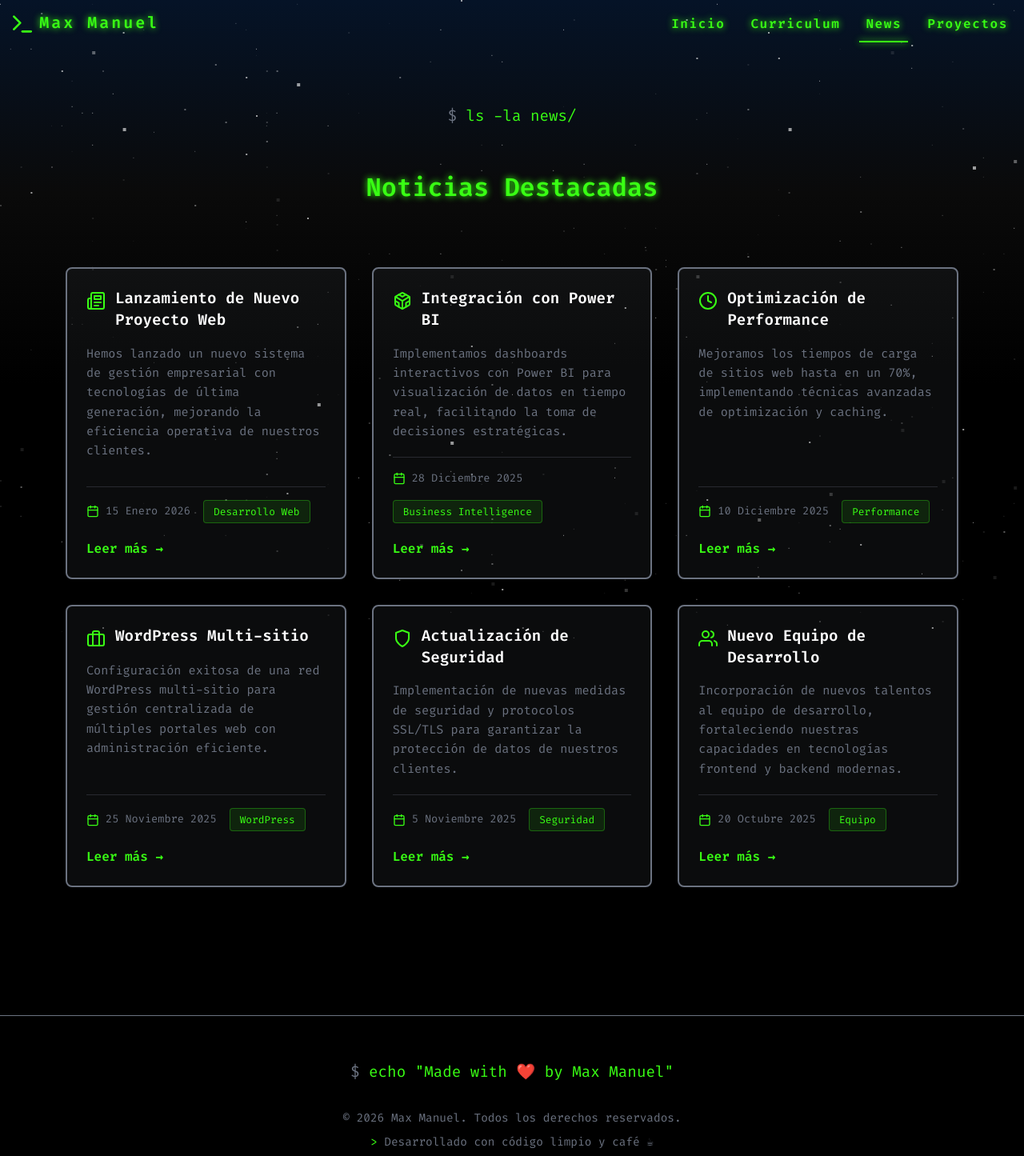
After one commit to maxmanu/maxmanuel, a PHP site: page /news in a window 1280 px wide. The commit adds this page. Shown: the top 1445 px of the page at 80% size. Run offline with PHP 8.4, Linux system fonts and the light colour scheme.

Commit message:
feat: add news

```diff
--- a/assets/css/style.css
+++ b/assets/css/style.css
@@ -397,6 +397,114 @@ html {
   height: 3rem;
 }
 
+/* News Cards */
+.news-grid {
+  display: grid;
+  grid-template-columns: repeat(auto-fit, minmax(320px, 1fr));
+  gap: 2rem;
+  padding: 2rem 0;
+}
+
+.news-card {
+  background: rgba(107, 114, 128, 0.1);
+  border: 2px solid var(--color-secondary);
+  border-radius: 0.5rem;
+  padding: 1.5rem;
+  transition: all 0.3s ease;
+  opacity: 0;
+  transform: translateY(20px);
+  animation: fadeInUp 0.6s ease forwards;
+  display: flex;
+  flex-direction: column;
+}
+
+.news-card:hover {
+  border-color: var(--color-primary);
+  box-shadow: 0 0 20px rgba(57, 255, 20, 0.2);
+  transform: translateY(-5px);
+}
+
+.news-header {
+  display: flex;
+  align-items: flex-start;
+  gap: 0.75rem;
+  margin-bottom: 1rem;
+}
+
+.news-icon {
+  color: var(--color-primary);
+  flex-shrink: 0;
+  margin-top: 0.25rem;
+}
+
+.news-title {
+  color: #ffffff;
+  font-family: "Fira Code", monospace;
+  font-size: 1.2rem;
+  font-weight: 600;
+  margin: 0;
+  line-height: 1.4;
+}
+
+.news-description {
+  color: var(--color-secondary);
+  font-family: "Fira Code", monospace;
+  margin-bottom: 1.25rem;
+  line-height: 1.6;
+  font-size: 0.95rem;
+  flex-grow: 1;
+}
+
+.news-meta {
+  display: flex;
+  flex-wrap: wrap;
+  align-items: center;
+  gap: 1rem;
+  margin-bottom: 1.25rem;
+  padding-top: 1rem;
+  border-top: 1px solid rgba(107, 114, 128, 0.3);
+}
+
+.news-date {
+  display: flex;
+  align-items: center;
+  gap: 0.5rem;
+  color: var(--color-secondary);
+  font-family: "Fira Code", monospace;
+  font-size: 0.85rem;
+}
+
+.news-date svg {
+  color: var(--color-primary);
+}
+
+.news-category {
+  background: rgba(57, 255, 20, 0.1);
+  color: var(--color-primary);
+  padding: 0.25rem 0.75rem;
+  border-radius: 4px;
+  font-size: 0.8rem;
+  font-family: "Fira Code", monospace;
+  border: 1px solid rgba(57, 255, 20, 0.3);
+}
+
+.news-link {
+  color: var(--color-primary);
+  font-family: "Fira Code", monospace;
+  text-decoration: none;
+  display: inline-flex;
+  align-items: center;
+  gap: 0.5rem;
+  font-weight: 600;
+  transition: all 0.3s ease;
+  align-self: flex-start;
+}
+
+.news-link:hover {
+  text-shadow: 0 0 8px var(--color-primary);
+  transform: translateX(5px);
+}
+
 /* Tech Stack Section */
 .tech-category {
   margin-bottom: 2rem;
--- a/index.php
+++ b/index.php
@@ -582,7 +582,7 @@
 
     <div class="row text-center mt-5">
       <div class="col">
-        <a href="/portfolio" class="max-button">
+        <a href="/projects" class="max-button">
           <svg
             xmlns="http://www.w3.org/2000/svg"
             width="20"
--- /dev/null
+++ b/news.php
@@ -0,0 +1,175 @@
+<?php include 'templates/header.php'; ?>
+
+<section class="section-container">
+  <div class="container">
+    <div class="command-line text-center mb-5">
+      <span class="color-secondary">$</span>
+      <span class="color-primary"> ls -la news/</span>
+    </div>
+    <h2 class="section-title text-center mb-5">Noticias Destacadas</h2>
+
+    <!-- Grid de noticias -->
+    <div class="news-grid">
+
+      <!-- Noticia 1 -->
+      <article class="news-card">
+        <div class="news-header">
+          <svg xmlns="http://www.w3.org/2000/svg" width="24" height="24" viewBox="0 0 24 24" fill="none" stroke="currentColor" stroke-width="2" stroke-linecap="round" stroke-linejoin="round" class="news-icon">
+            <path d="M4 22h16a2 2 0 0 0 2-2V4a2 2 0 0 0-2-2H8a2 2 0 0 0-2 2v16a2 2 0 0 1-2 2Zm0 0a2 2 0 0 1-2-2v-9c0-1.1.9-2 2-2h2"></path>
+            <path d="M18 14h-8"></path>
+            <path d="M15 18h-5"></path>
+            <path d="M10 6h8v4h-8V6Z"></path>
+          </svg>
+          <h3 class="news-title">Lanzamiento de Nuevo Proyecto Web</h3>
+        </div>
+        <p class="news-description">Hemos lanzado un nuevo sistema de gestión empresarial con tecnologías de última generación, mejorando la eficiencia operativa de nuestros clientes.</p>
+        <div class="news-meta">
+          <span class="news-date">
+            <svg xmlns="http://www.w3.org/2000/svg" width="16" height="16" viewBox="0 0 24 24" fill="none" stroke="currentColor" stroke-width="2" stroke-linecap="round" stroke-linejoin="round">
+              <rect x="3" y="4" width="18" height="18" rx="2" ry="2"></rect>
+              <line x1="16" y1="2" x2="16" y2="6"></line>
+              <line x1="8" y1="2" x2="8" y2="6"></line>
+              <line x1="3" y1="10" x2="21" y2="10"></line>
+            </svg>
+            15 Enero 2026
+          </span>
+          <span class="news-category">Desarrollo Web</span>
+        </div>
+        <a href="#" class="news-link">Leer más →</a>
+      </article>
+
+      <!-- Noticia 2 -->
+      <article class="news-card">
+        <div class="news-header">
+          <svg xmlns="http://www.w3.org/2000/svg" width="24" height="24" viewBox="0 0 24 24" fill="none" stroke="currentColor" stroke-width="2" stroke-linecap="round" stroke-linejoin="round" class="news-icon">
+            <path d="M21 16V8a2 2 0 0 0-1-1.73l-7-4a2 2 0 0 0-2 0l-7 4A2 2 0 0 0 3 8v8a2 2 0 0 0 1 1.73l7 4a2 2 0 0 0 2 0l7-4A2 2 0 0 0 21 16z"></path>
+            <polyline points="7.5 4.21 12 6.81 16.5 4.21"></polyline>
+            <polyline points="7.5 19.79 7.5 14.6 3 12"></polyline>
+            <polyline points="21 12 16.5 14.6 16.5 19.79"></polyline>
+            <polyline points="3.27 6.96 12 12.01 20.73 6.96"></polyline>
+            <line x1="12" y1="22.08" x2="12" y2="12"></line>
+          </svg>
+          <h3 class="news-title">Integración con Power BI</h3>
+        </div>
+        <p class="news-description">Implementamos dashboards interactivos con Power BI para visualización de datos en tiempo real, facilitando la toma de decisiones estratégicas.</p>
+        <div class="news-meta">
+          <span class="news-date">
+            <svg xmlns="http://www.w3.org/2000/svg" width="16" height="16" viewBox="0 0 24 24" fill="none" stroke="currentColor" stroke-width="2" stroke-linecap="round" stroke-linejoin="round">
+              <rect x="3" y="4" width="18" height="18" rx="2" ry="2"></rect>
+              <line x1="16" y1="2" x2="16" y2="6"></line>
+              <line x1="8" y1="2" x2="8" y2="6"></line>
+              <line x1="3" y1="10" x2="21" y2="10"></line>
+            </svg>
+            28 Diciembre 2025
+          </span>
+          <span class="news-category">Business Intelligence</span>
+        </div>
+        <a href="#" class="news-link">Leer más →</a>
+      </article>
+
+      <!-- Noticia 3 -->
+      <article class="news-card">
+        <div class="news-header">
+          <svg xmlns="http://www.w3.org/2000/svg" width="24" height="24" viewBox="0 0 24 24" fill="none" stroke="currentColor" stroke-width="2" stroke-linecap="round" stroke-linejoin="round" class="news-icon">
+            <circle cx="12" cy="12" r="10"></circle>
+            <polyline points="12 6 12 12 16 14"></polyline>
+          </svg>
+          <h3 class="news-title">Optimización de Performance</h3>
+        </div>
+        <p class="news-description">Mejoramos los tiempos de carga de sitios web hasta en un 70%, implementando técnicas avanzadas de optimización y caching.</p>
+        <div class="news-meta">
+          <span class="news-date">
+            <svg xmlns="http://www.w3.org/2000/svg" width="16" height="16" viewBox="0 0 24 24" fill="none" stroke="currentColor" stroke-width="2" stroke-linecap="round" stroke-linejoin="round">
+              <rect x="3" y="4" width="18" height="18" rx="2" ry="2"></rect>
+              <line x1="16" y1="2" x2="16" y2="6"></line>
+              <line x1="8" y1="2" x2="8" y2="6"></line>
+              <line x1="3" y1="10" x2="21" y2="10"></line>
+            </svg>
+            10 Diciembre 2025
+          </span>
+          <span class="news-category">Performance</span>
+        </div>
+        <a href="#" class="news-link">Leer más →</a>
+      </article>
+
+      <!-- Noticia 4 -->
+      <article class="news-card">
+        <div class="news-header">
+          <svg xmlns="http://www.w3.org/2000/svg" width="24" height="24" viewBox="0 0 24 24" fill="none" stroke="currentColor" stroke-width="2" stroke-linecap="round" stroke-linejoin="round" class="news-icon">
+            <rect x="2" y="7" width="20" height="14" rx="2" ry="2"></rect>
+            <path d="M16 21V5a2 2 0 0 0-2-2h-4a2 2 0 0 0-2 2v16"></path>
+          </svg>
+          <h3 class="news-title">WordPress Multi-sitio</h3>
+        </div>
+        <p class="news-description">Configuración exitosa de una red WordPress multi-sitio para gestión centralizada de múltiples portales web con administración eficiente.</p>
+        <div class="news-meta">
+          <span class="news-date">
+            <svg xmlns="http://www.w3.org/2000/svg" width="16" height="16" viewBox="0 0 24 24" fill="none" stroke="currentColor" stroke-width="2" stroke-linecap="round" stroke-linejoin="round">
+              <rect x="3" y="4" width="18" height="18" rx="2" ry="2"></rect>
+              <line x1="16" y1="2" x2="16" y2="6"></line>
+              <line x1="8" y1="2" x2="8" y2="6"></line>
+              <line x1="3" y1="10" x2="21" y2="10"></line>
+            </svg>
+            25 Noviembre 2025
+          </span>
+          <span class="news-category">WordPress</span>
+        </div>
+        <a href="#" class="news-link">Leer más →</a>
+      </article>
+
+      <!-- Noticia 5 -->
+      <article class="news-card">
+        <div class="news-header">
+          <svg xmlns="http://www.w3.org/2000/svg" width="24" height="24" viewBox="0 0 24 24" fill="none" stroke="currentColor" stroke-width="2" stroke-linecap="round" stroke-linejoin="round" class="news-icon">
+            <path d="M12 22s8-4 8-10V5l-8-3-8 3v7c0 6 8 10 8 10z"></path>
+          </svg>
+          <h3 class="news-title">Actualización de Seguridad</h3>
+        </div>
+        <p class="news-description">Implementación de nuevas medidas de seguridad y protocolos SSL/TLS para garantizar la protección de datos de nuestros clientes.</p>
+        <div class="news-meta">
+          <span class="news-date">
+            <svg xmlns="http://www.w3.org/2000/svg" width="16" height="16" viewBox="0 0 24 24" fill="none" stroke="currentColor" stroke-width="2" stroke-linecap="round" stroke-linejoin="round">
+              <rect x="3" y="4" width="18" height="18" rx="2" ry="2"></rect>
+              <line x1="16" y1="2" x2="16" y2="6"></line>
+              <line x1="8" y1="2" x2="8" y2="6"></line>
+              <line x1="3" y1="10" x2="21" y2="10"></line>
+            </svg>
+            5 Noviembre 2025
+          </span>
+          <span class="news-category">Seguridad</span>
+        </div>
+        <a href="#" class="news-link">Leer más →</a>
+      </article>
+
+      <!-- Noticia 6 -->
+      <article class="news-card">
+        <div class="news-header">
+          <svg xmlns="http://www.w3.org/2000/svg" width="24" height="24" viewBox="0 0 24 24" fill="none" stroke="currentColor" stroke-width="2" stroke-linecap="round" stroke-linejoin="round" class="news-icon">
+            <path d="M17 21v-2a4 4 0 0 0-4-4H5a4 4 0 0 0-4 4v2"></path>
+            <circle cx="9" cy="7" r="4"></circle>
+            <path d="M23 21v-2a4 4 0 0 0-3-3.87"></path>
+            <path d="M16 3.13a4 4 0 0 1 0 7.75"></path>
+          </svg>
+          <h3 class="news-title">Nuevo Equipo de Desarrollo</h3>
+        </div>
+        <p class="news-description">Incorporación de nuevos talentos al equipo de desarrollo, fortaleciendo nuestras capacidades en tecnologías frontend y backend modernas.</p>
+        <div class="news-meta">
+          <span class="news-date">
+            <svg xmlns="http://www.w3.org/2000/svg" width="16" height="16" viewBox="0 0 24 24" fill="none" stroke="currentColor" stroke-width="2" stroke-linecap="round" stroke-linejoin="round">
+              <rect x="3" y="4" width="18" height="18" rx="2" ry="2"></rect>
+              <line x1="16" y1="2" x2="16" y2="6"></line>
+              <line x1="8" y1="2" x2="8" y2="6"></line>
+              <line x1="3" y1="10" x2="21" y2="10"></line>
+            </svg>
+            20 Octubre 2025
+          </span>
+          <span class="news-category">Equipo</span>
+        </div>
+        <a href="#" class="news-link">Leer más →</a>
+      </article>
+
+    </div>
+  </div>
+</section>
+
+<?php include 'templates/footer.php'; ?>
--- a/projects.php
+++ b/projects.php
@@ -17,6 +17,7 @@
       <div class="row g-3">
         <div class="col-md-6">
           <label for="technology-filter" class="filter-label">Filtrar por Tecnología:</label>
+          <div class="select-wrapper">
             <select id="technology-filter" class="filter-select">
               <option value="">Todas las tecnologías</option>
               <option value="PHP">PHP</option>
@@ -29,8 +30,10 @@
               <option value="Woocommerce">WooCommerce</option>
             </select>
           </div>
+        </div>
         <div class="col-md-6">
           <label for="agency-filter" class="filter-label">Filtrar por Agencia:</label>
+          <div class="select-wrapper">
             <select id="agency-filter" class="filter-select">
               <option value="">Todas las agencias</option>
               <option value="MINEDU">MINEDU</option>
@@ -38,6 +41,7 @@
               <option value="Manifiesto">Manifiesto</option>
               <option value="Freelance">Freelance</option>
             </select>
+          </div>
         </div>
       </div>
       <div class="text-center mt-3">
--- a/templates/header.php
+++ b/templates/header.php
@@ -36,7 +36,7 @@
   ?>
     <nav class="navbar navbar-expand-lg">
       <div class="container-fluid">
-        <a class="navbar-brand" href="#">
+        <a class="navbar-brand" href="/">
           <svg
             xmlns="http://www.w3.org/2000/svg"
             width="32"
@@ -80,7 +80,7 @@
           </div>
         </button>
         <div class="collapse navbar-collapse justify-content-end" id="navbarNavHeader">
-          <div class="navbar-nav">
+          <div class="navbar-nav gap-2 gap-md-3">
             <a class="nav-link <?php echo ($current_page === 'index.php') ? 'active' : ''; ?>" href="/">Inicio</a>
             <a class="nav-link <?php echo ($current_page === 'curriculum.php') ? 'active' : ''; ?>" href="/curriculum">Curriculum</a>
             <a class="nav-link <?php echo ($current_page === 'news.php') ? 'active' : ''; ?>" href="/news">News</a>
```
Also changed, not shown: other parts of assets/css/style.css (+30 -3 lines), assets/img/blog-post-1.webp (added). Lines whose indentation alone changed are shown as unchanged.
